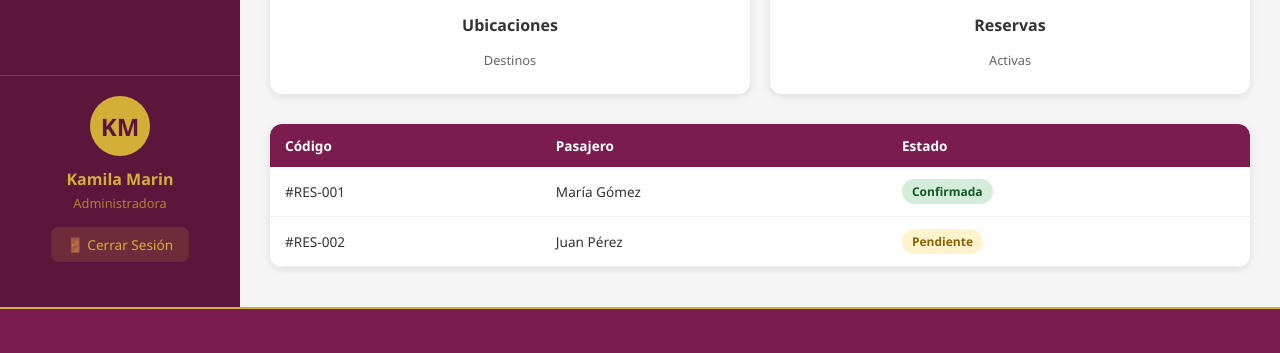
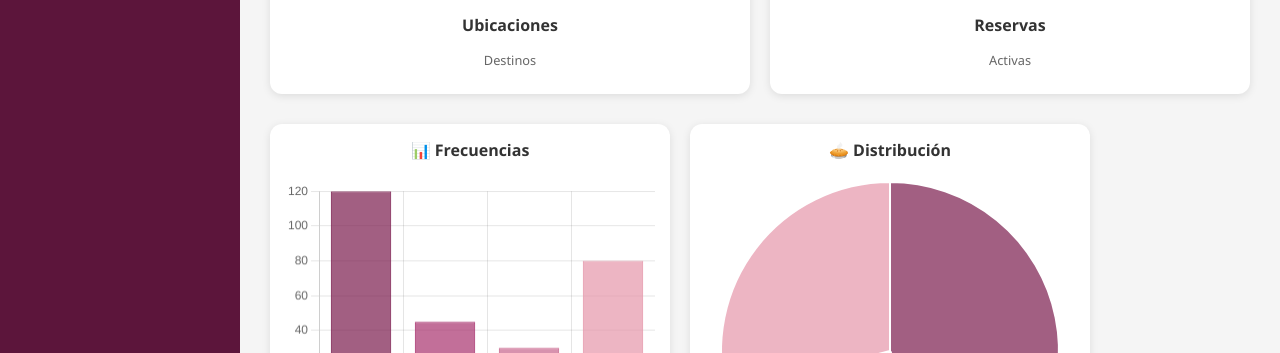
Before and after one commit to mila-1910/Aerolinea, a plain HTML site: page frontend/paginas/admin/dashboardadmin.html in a window 1280 px wide. Shown: the part 629-982 px from the top of the page. Drawn offline with nearby package versions, Linux system fonts and the light colour scheme.

Commit message:
avance admin
graficos de frecuencia y distribucion

```diff
--- a/frontend/paginas/admin/dashboardadmin.html
+++ b/frontend/paginas/admin/dashboardadmin.html
@@ -13,6 +13,8 @@
     <link rel="stylesheet" href="../../css/agente.css">
     <!-- Font Awesome 6 — íconos profesionales -->
     <link rel="stylesheet" href="https://cdnjs.cloudflare.com/ajax/libs/font-awesome/6.5.1/css/all.min.css">
+    <!-- Chart.js -->
+    <script src="https://cdn.jsdelivr.net/npm/chart.js"></script>
 
 </head>
 
@@ -132,6 +134,21 @@
                         <p>Activas</p>
                     </div>
                 </div>
+
+ <!-- GRÁFICOS ESTADÍSTICOS (LADO A LADO) -->
+            <div style="display: flex; gap: 20px; margin: 30px 0; flex-wrap: wrap;">
+                <!-- Gráfico de barras (izquierda) -->
+                <div class="card" style="flex: 1; min-width: 280px; max-width: 400px; padding: 15px;">
+                    <h4 style="text-align:center; margin-bottom:10px;">📊 Frecuencias</h4>
+                    <canvas id="graficoBarras" height="200"></canvas>
+                </div>
+                <!-- Gráfico circular (derecha) -->
+                <div class="card" style="flex: 1; min-width: 280px; max-width: 400px; padding: 15px;">
+                    <h4 style="text-align:center; margin-bottom:10px;">🥧 Distribución</h4>
+                    <canvas id="graficoTorta" height="200"></canvas>
+                </div>
+            </div>
+
                 <table class="tabla-reservas-agente" style="margin-top: 30px; margin-bottom: 40px;">
                     <thead>
                         <tr>
@@ -153,13 +170,8 @@
                         </tr>
                     </tbody>
                 </table>
-
-            </div>
-
         </main>
     </div>
-
-
 
 
 
@@ -207,6 +219,86 @@
 
     </footer>
 
+    <!-- SCRIPTS PARA LOS GRÁFICOS -->
+    <script>
+        // Datos comunes
+        const etiquetas = ['Vuelos', 'Paquetes', 'Ubicaciones', 'Reservas'];
+        const datos = [120, 45, 30, 80];
+        const coloresFondo = [
+            'rgba(123, 28, 78, 0.7)',
+            'rgba(168, 50, 110, 0.7)',
+            'rgba(200, 100, 140, 0.7)',
+            'rgba(230, 150, 170, 0.7)'
+        ];
+        const coloresBorde = [
+            '#7B1C4E', '#a8326e', '#c8648c', '#e696aa'
+        ];
+
+        // Gráfico de BARRAS (izquierda)
+        const ctxBarras = document.getElementById('graficoBarras').getContext('2d');
+        new Chart(ctxBarras, {
+            type: 'bar',
+            data: {
+                labels: etiquetas,
+                datasets: [{
+                    label: 'Cantidad',
+                    data: datos,
+                    backgroundColor: coloresFondo,
+                    borderColor: coloresBorde,
+                    borderWidth: 1
+                }]
+            },
+            options: {
+                responsive: true,
+                maintainAspectRatio: true,
+                plugins: {
+                    legend: { display: false },
+                    title: { display: false }
+                },
+                scales: {
+                    y: {
+                        beginAtZero: true,
+                        ticks: { stepSize: 20 }
+                    }
+                }
+            }
+        });
+
+        // Gráfico de TORTA / PASTEL (derecha)
+        const ctxTorta = document.getElementById('graficoTorta').getContext('2d');
+        new Chart(ctxTorta, {
+            type: 'pie',
+            data: {
+                labels: etiquetas,
+                datasets: [{
+                    data: datos,
+                    backgroundColor: coloresFondo,
+                    borderColor: '#ffffff',
+                    borderWidth: 2
+                }]
+            },
+            options: {
+                responsive: true,
+                maintainAspectRatio: true,
+                plugins: {
+                    legend: {
+                        position: 'bottom',
+                        labels: {
+                            boxWidth: 12,
+                            font: { size: 10 }
+                        }
+                    },
+                    tooltip: {
+                        callbacks: {
+                            label: function(context) {
+                                return context.label + ': ' + context.raw;
+                            }
+                        }
+                    }
+                }
+            }
+        });
+    </script>
+
 </body>
-
 </html>
```
Lines whose indentation alone changed are shown as unchanged.
